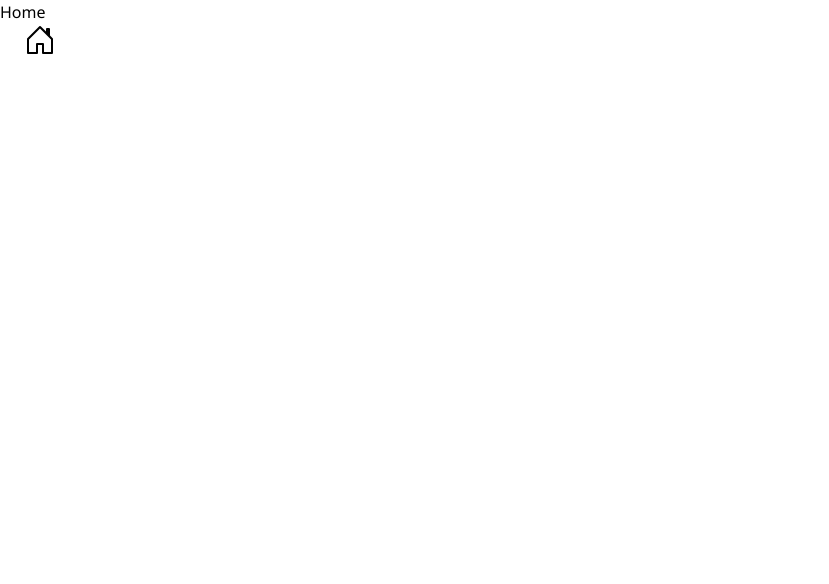
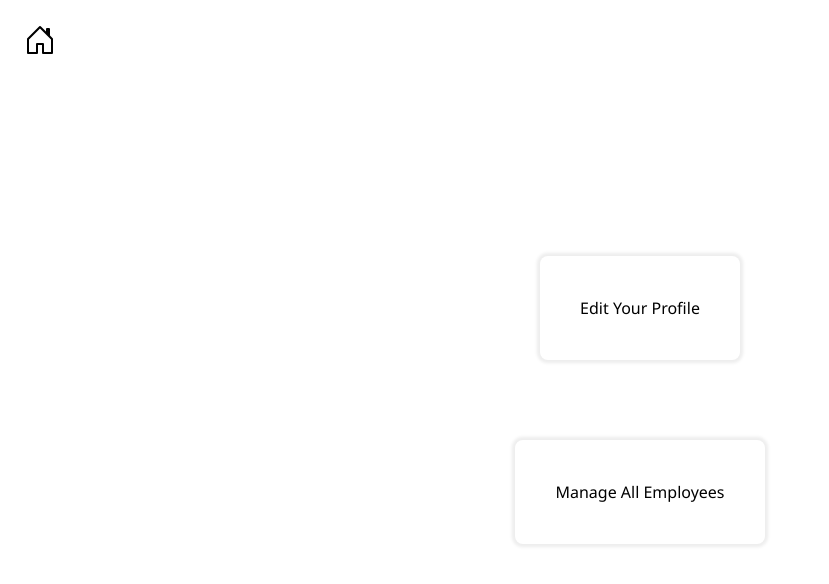
Before and after one commit to taylorbhogan/my-personnel, a React (Create React App) app in the folder my-personnel/: page / in a window 1280 px wide. Shown: the top 584 px of the page, without its empty margins (0-829 px from the left). Built offline with nearby package versions, Linux system fonts and the light colour scheme; no server answers.

Commit message:
Implement Home navigation

```diff
--- a/my-personnel/src/App.js
+++ b/my-personnel/src/App.js
@@ -25,7 +25,7 @@ function App() {
   }, []);
 
   return employees ? (
-    <div className="App">
+    <div className="App h-full">
       <BrowserRouter>
         <Link
           to={"/"}
--- a/my-personnel/src/components/Home.js
+++ b/my-personnel/src/components/Home.js
@@ -1,7 +1,19 @@
+import { Link } from "react-router-dom";
+
 const Home = () => {
   return (
-    <div>Home</div>
-  )
-}
+    <div className="container mx-auto flex flex-col justify-center items-center h-full">
+      <div className="flex p-10 m-10 shadow-md rounded-lg shadow-md transition-all duration-500 ease-in-out hover:scale-101 hover:shadow-lg">
+        Edit Your Profile
+      </div>
+      <Link
+        to={"/employees"}
+        className="flex p-10 m-10 shadow-md rounded-lg shadow-md transition-all duration-500 ease-in-out hover:scale-101 hover:shadow-lg"
+      >
+        Manage All Employees
+      </Link>
+    </div>
+  );
+};
 
 export default Home;
```
